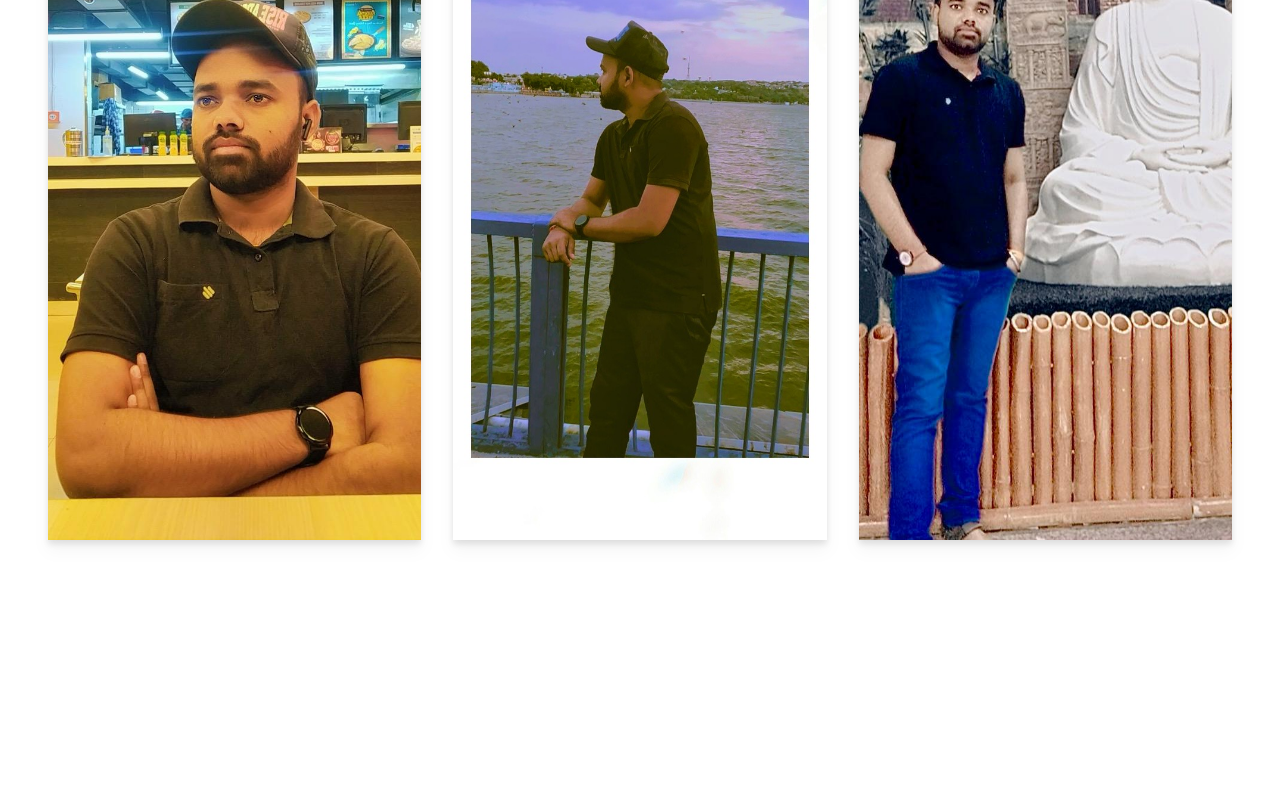
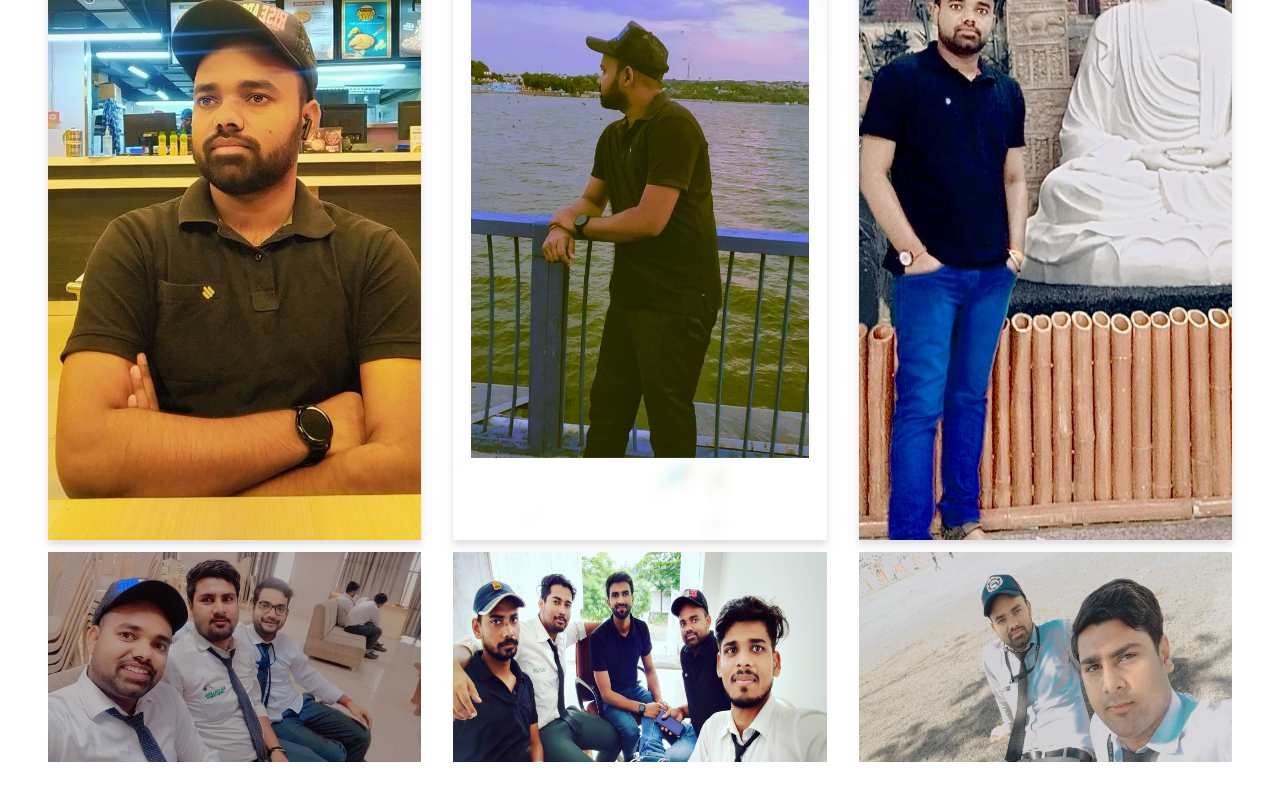
Before and after one commit to immunnapandit/Personal-Blogs, a React (Create React App) app: page /memories in a window 1280 px wide. Shown: the part 1025-1825 px from the top of the page. Before the commit the page ends 1657 px from the top, so only its background shows below. Built offline with nearby package versions, Linux system fonts and the light colour scheme.

Commit message:
memories

```diff
--- a/src/Components/Footer.js
+++ b/src/Components/Footer.js
@@ -24,7 +24,7 @@ const Footer = () => {
                     <a href="https://www.facebook.com/immunnapandit/" target="_blank" rel="noopener noreferrer"><FaFacebook style={{ color: "#1877f2" }} /></a>
                     <a href="https://twitter.com/immunnapandit/" target="_blank" rel="noopener noreferrer"><FaTwitter style={{ color: "#1da1f2" }} /></a>
                     <a href="https://www.instagram.com/immunnapandit/" target="_blank" rel="noopener noreferrer"><FaInstagram style={{ color: "#c13584" }} /></a>
-                    <a href="https://www.snapchat.com/immunnapandit" target="_blank" rel="noopener noreferrer"><FaSnapchat style={{ color: "#fffc00" }} /></a>
+                    <a href="https://www.snapchat.com/@immunnapandit" target="_blank" rel="noopener noreferrer"><FaSnapchat style={{ color: "#fffc00" }} /></a>
                     <a href="https://www.youtube.com/@technicalmunnapandit/" target="_blank" rel="noopener noreferrer"><FaYoutube style={{ color: "#ff0000" }} /></a>
                     <a href="https://medium.com/@immunnapandit/" target="_blank" rel="noopener noreferrer"><FaMedium style={{ color: "#12100e" }} /></a>
                 </IconContext.Provider>
--- a/src/Components/Memories.js
+++ b/src/Components/Memories.js
@@ -4,7 +4,10 @@ import mumbaiImage from "../assets/munna1.jpeg";
 import officeImage from "../assets/munna2.jpeg";
 import resImage from "../assets/munna3.jpeg";
 import collegeImages from "../assets/munna4.jpeg";
+import friendsImage from "../assets/munna5.jpeg";
 import stationImages from "../assets/munna6.jpeg";
+import ColllegeImages from "../assets/munna9.jpeg";
+import gauravfriends from "../assets/munna7.jpeg";
 
 const Memories = () => {
     return (
@@ -30,6 +33,15 @@ const Memories = () => {
                     <figure className="w-full md:w-1/2 lg:w-1/3 card mb-8 md:mb-0 transform transition-transform hover:scale-103 hover:shadow-md px-4">
                         <img src={stationImages} alt="memories" className="w-full h-full object-cover filter drop-shadow-lg py-3" />
                     </figure>
+                    <figure className="w-full md:w-1/2 lg:w-1/3 card mb-8 md:mb-0 transform transition-transform hover:scale-103 hover:shadow-md px-4">
+                        <img src={friendsImage} alt="memories" className=""></img>
+                    </figure>
+                    <figure className="w-full md:w-1/2 lg:w-1/3 card mb-8 md:mb-0 transform transition-transform hover:scale-103 hover:shadow-md px-4">
+                        <img src={ColllegeImages} alt="memories" className="h-full"></img>
+                    </figure>
+                    <figure className="w-full md:w-1/2 lg:w-1/3 card mb-8 md:mb-0 transform transition-transform hover:scale-103 hover:shadow-md px-4">
+                        <img src={gauravfriends} alt="memories" className="h-full"></img>
+                    </figure>
                 </div>
             </div>
         </div>
```
